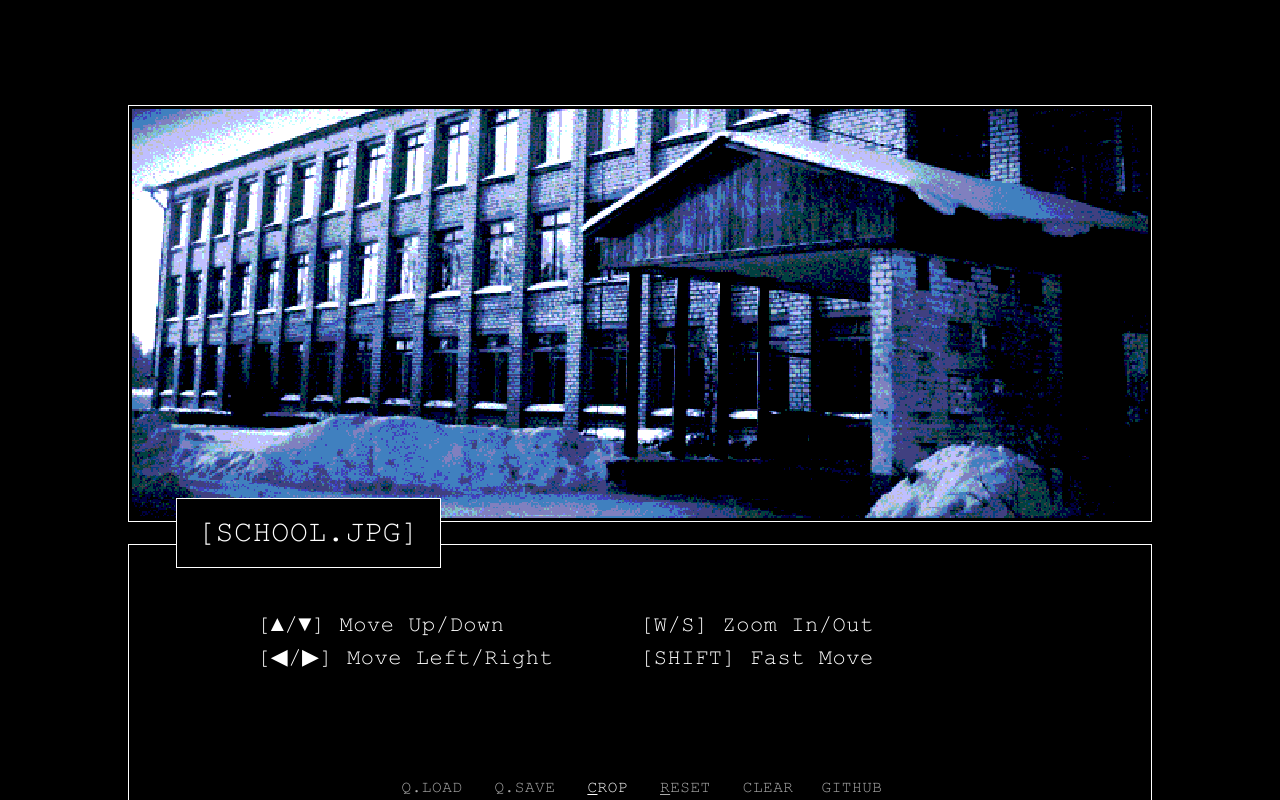
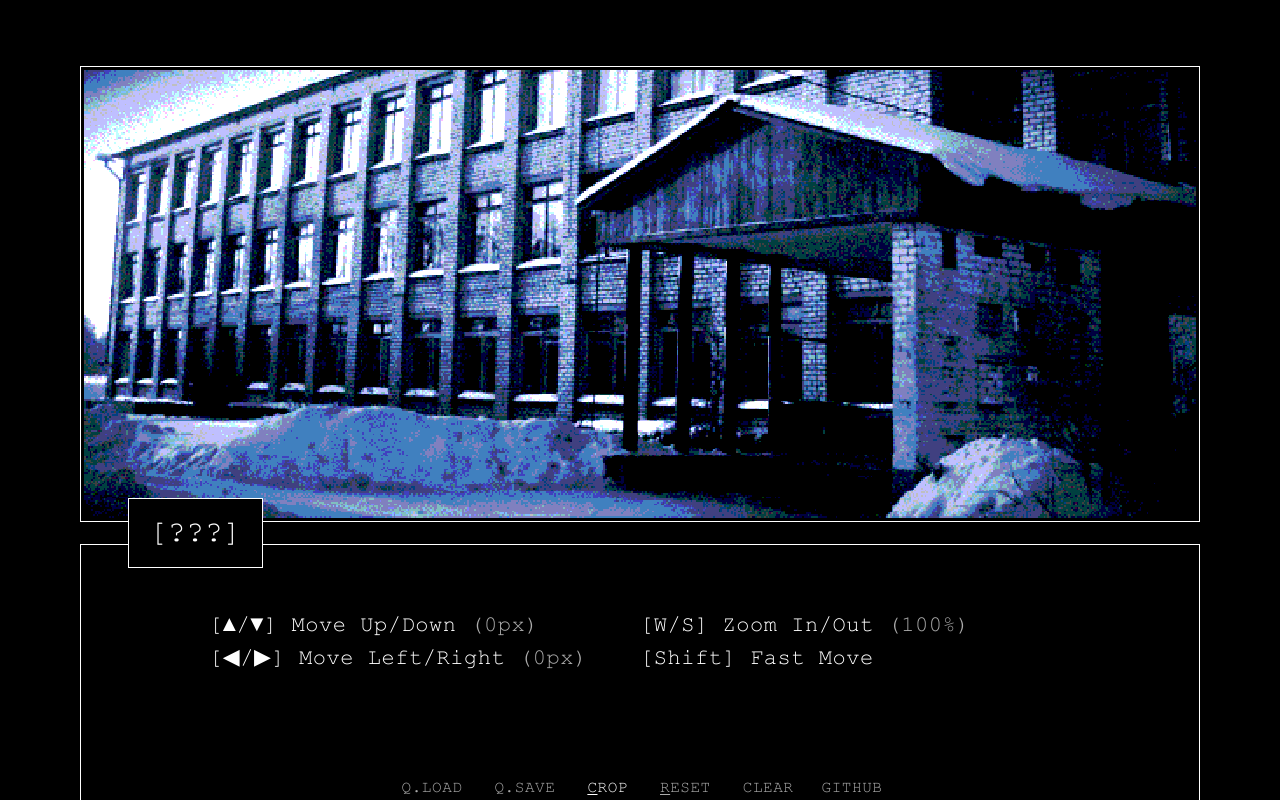
Before and after one commit to deltea/zato-generator, a SvelteKit app: page / in a window 1280 px wide. Both pictures are taken after a click on the button "CROP". Built offline with nearby package versions, Linux system fonts and the light colour scheme.

Commit message:
display the option values in dialogue box

```diff
--- a/src/lib/components/DialogueBox.svelte
+++ b/src/lib/components/DialogueBox.svelte
@@ -1,14 +1,24 @@
 <script lang="ts">
+  import type { FilterOptions } from "$lib/types";
+
   // const TYPING_SPEED = 1.0;
 
-  let { onSave, onCrop, onClear, onReset, onOpen, isCropping }: {
+  let { onSave, onCrop, onClear, onReset, onOpen, isCropping, options }: {
     onSave: () => void;
     onCrop: () => void;
     onClear: () => void;
     onReset: () => void;
     onOpen: () => void;
     isCropping: boolean;
+    options: FilterOptions;
   } = $props();
+
+  function getNoiseLevelName(level: number) {
+    if (level <= 0) return "None";
+    else if (level <= 40) return "Normal";
+    else if (level <= 60) return "Noisy";
+    else if (level <= 80) return "Very Noisy";
+  }
 </script>
 
 <div class="border w-full h-64 border-b-0 px-32 pt-16 relative">
@@ -16,25 +26,27 @@
   {#if isCropping}
     <div class="flex">
       <div class="w-1/2">
-        <span>[▲/▼]</span> Move Up/Down<br>
-        <span>[◀︎/▶︎]</span> Move Left/Right<br>
+        <span>[▲/▼]</span> Move Up/Down <span class="text-muted">({-options.position.y}px)</span><br>
+        <span>[◀︎/▶︎]</span> Move Left/Right <span class="text-muted">({-options.position.x}px)</span><br>
       </div>
       <div class="w-1/2">
-        <span>[W/S]</span> Zoom In/Out<br>
-        <span>[SHIFT]</span> Fast Move<br>
+        <span>[W/S]</span> Zoom In/Out <span class="text-muted">(100%)</span><br>
+        <span>[Shift]</span> Fast Move<br>
       </div>
     </div>
   {:else}
     <div class="flex">
       <div class="w-1/2">
-        <span>[▲/▼]</span> Hue <span class="text-muted">(-140º)</span><br>
-        <span>[◀︎/▶︎]</span> Saturation <span class="text-muted">(50%)</span><br>
-        <span>[W/S]</span> Lightness <span class="text-muted">(0%)</span>
+        <span>[▲/▼]</span> Hue <span class="text-muted">({options.hue}º)</span><br>
+        <span>[◀︎/▶︎]</span> Saturation <span class="text-muted">({Math.round(options.saturation * 100)}%)</span><br>
+        <span>[W/S]</span> Lightness <span class="text-muted">
+          ({options.lightness > 0 ? "+" : ""}{Math.round(options.lightness * 100)}%)
+        </span>
       </div>
       <div class="w-1/2">
-        <span>[A/D]</span> Posterize <span class="text-muted">(5)</span><br>
-        <span>[Q/E]</span> Contrast <span class="text-muted">(71%)</span><br>
-        <span>[1-4]</span> Noise <span class="text-muted">(Normal)</span>
+        <span>[A/D]</span> Posterize <span class="text-muted">({options.posterize})</span><br>
+        <span>[Q/E]</span> Contrast <span class="text-muted">({Math.round(options.contrast / 14 * 100)}%)</span><br>
+        <span>[1-4]</span> Noise <span class="text-muted">({getNoiseLevelName(options.noise)})</span>
       </div>
     </div>
   {/if}
--- a/src/routes/+page.svelte
+++ b/src/routes/+page.svelte
@@ -6,6 +6,7 @@
   import DialogueBox from "$lib/components/DialogueBox.svelte";
   import FilterCanvas from "$lib/components/FilterCanvas.svelte";
 
+  const validFileTypes = ["image/png", "image/jpeg", "image/webp"];
   const defaultOptions: FilterOptions = {
     hue: 220,
     saturation: 0.5,
@@ -21,6 +22,8 @@
   let isCropping = $state(false);
   let isHoldingShift = false;
   let options: FilterOptions = $state(defaultOptions);
+  let fileInput: HTMLInputElement;
+  let speaker: string | null = $state(null);
 
   function onKeydown(e: KeyboardEvent) {
     if (e.key === "Shift") {
@@ -35,16 +38,16 @@
       const speed = isHoldingShift ? 12 : 2;
       switch (e.key) {
         case "ArrowUp":
+          options.position.y += speed;
+          break;
+        case "ArrowDown":
           options.position.y -= speed;
           break;
-        case "ArrowDown":
-          options.position.y += speed;
-          break;
         case "ArrowLeft":
-          options.position.x -= speed;
+          options.position.x += speed;
           break;
         case "ArrowRight":
-          options.position.x += speed;
+          options.position.x -= speed;
           break;
       }
     } else {
@@ -113,8 +116,41 @@
     options = defaultOptions;
   }
 
+  function fileInputChange(e: Event) {
+    const target = e.target as HTMLInputElement;
+    const files = target.files;
+
+    if (files && files.length > 0) {
+      uploadImage(files[0]);
+    } else {
+      console.error("no file selected");
+    }
+  }
+
+  function onDrop(e: DragEvent) {
+    e.preventDefault();
+    const files = e.dataTransfer?.files;
+    if (files && files.length > 0) {
+      if (validFileTypes.includes(files[0].type)) {
+        uploadImage(files[0]);
+      } else {
+        console.error("invalid file type");
+      }
+    } else {
+      console.error("no file dropped");
+    }
+  }
+
   function openFileDialog() {
-    // open file picker
+    fileInput.click();
+  }
+
+  function uploadImage(file: File) {
+    const image = new Image();
+    image.crossOrigin = "anonymous";
+    image.src = URL.createObjectURL(file);
+    image.onload = () => img = image;
+    speaker = file.name;
   }
 
   onMount(() => {
@@ -139,15 +175,18 @@
   <title>Z.A.T.O. // I Love the Background and All the Filters On Them</title>
 </svelte:head>
 
-<main class="flex flex-col justify-end items-center h-screen px-32">
-  <div class="max-w-7xl w-full">
+<main
+  class="flex flex-col justify-end items-center h-screen px-32"
+  ondrop={onDrop}
+>
+  <div class="max-w-7xl min-w-280 w-full">
     <div class="border w-full pixelated">
       <FilterCanvas bind:this={filterCanvas} {options} {img} />
     </div>
 
     <!-- speaker card -->
-    <div class="text-3xl py-4 px-5 border w-fit -my-6 bg-bg ml-12 z-10 relative">
-      [SCHOOL.JPG]
+    <div class="text-3xl py-4 px-5 border w-fit -my-6 bg-bg ml-12 z-10 relative uppercase">
+      [{speaker ?? "???"}]
     </div>
 
     <DialogueBox
@@ -157,6 +196,18 @@
       onReset={resetFilters}
       onOpen={openFileDialog}
       {isCropping}
+      {options}
     />
   </div>
 </main>
+
+<input
+  onchange={fileInputChange}
+  bind:this={fileInput}
+  accept={validFileTypes.join(",")}
+  type="file"
+  name="music"
+  id="music"
+  class="hidden"
+  multiple={false}
+/>
```
